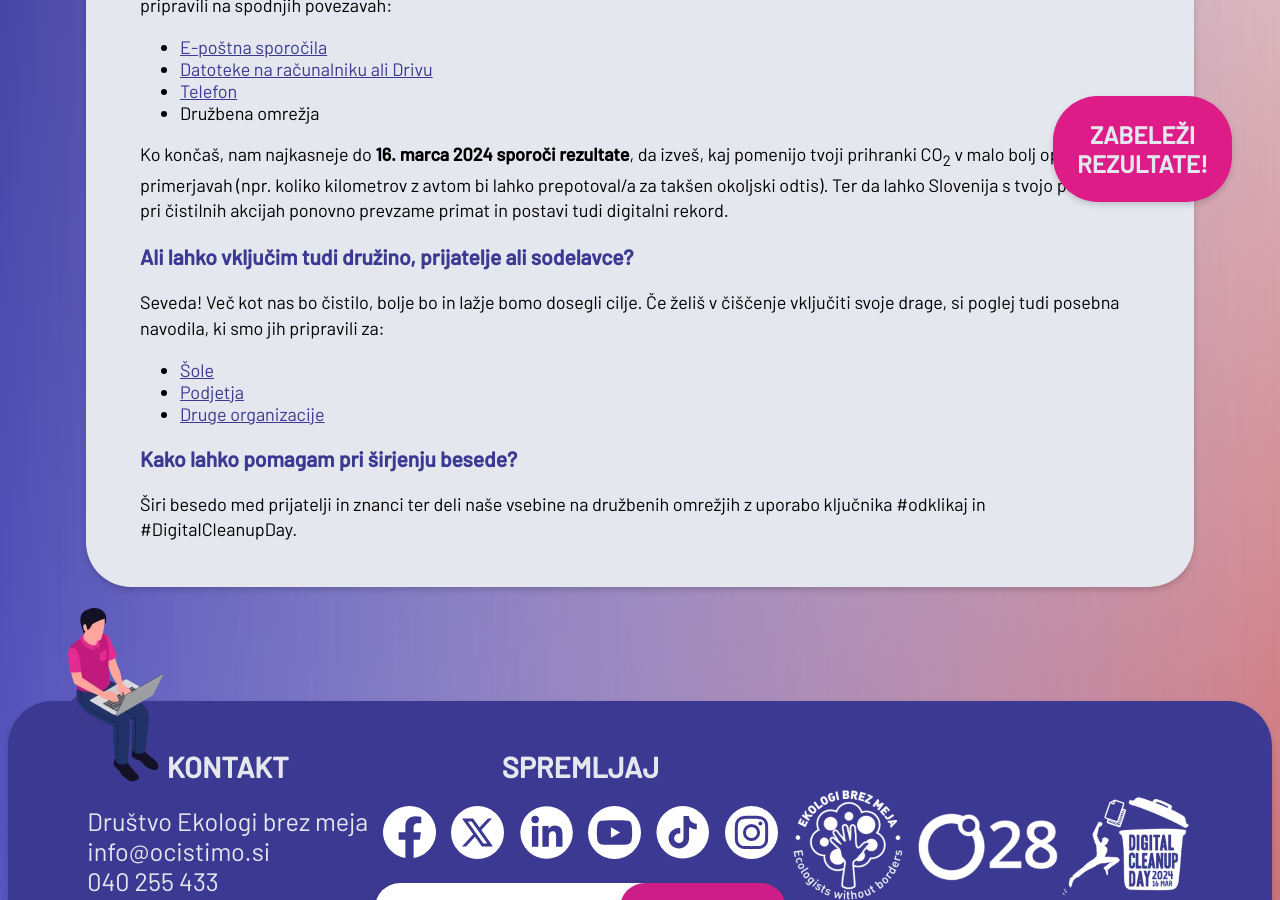
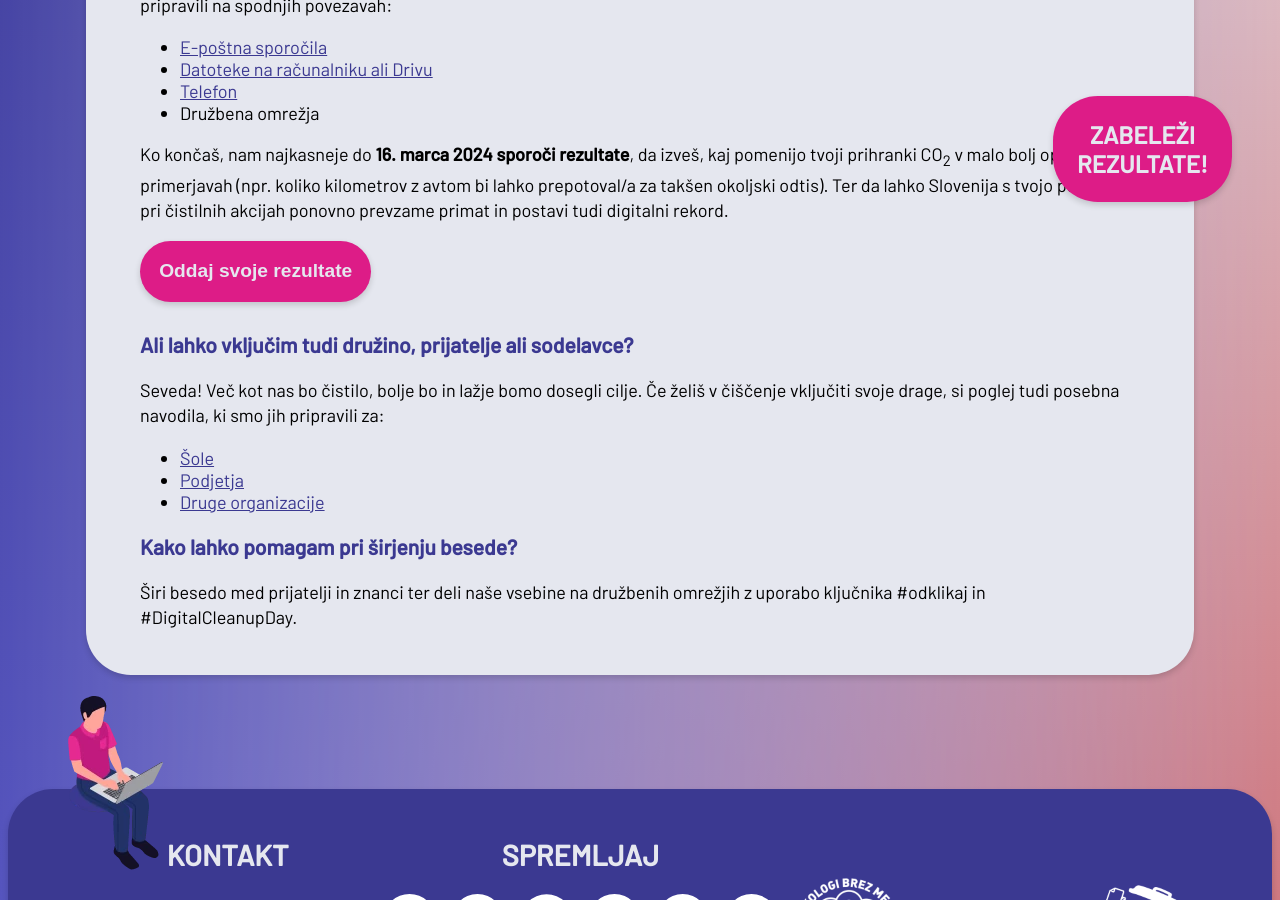
Before and after one commit to ewba/dcd-si, a Jekyll site: the page built from posameznik.md, in a window 1280 px wide and 900 px high, scrolled down 672 px. Built offline with Jekyll 4.4.1, drawn with Linux system fonts in a browser that asks for light colours.

Commit message:
Update posameznik.md

```diff
--- a/posameznik.md
+++ b/posameznik.md
@@ -17,6 +17,10 @@ Sodeluješ tako, da se lotiš čistilne akcije na svojih elektronskih napravah.
 
 Ko končaš, nam najkasneje do **16. marca 2024** **sporoči rezultate**, da izveš, kaj pomenijo tvoji prihranki CO<sub>2</sub> v malo bolj oprijemljivih primerjavah (npr. koliko kilometrov z avtom bi lahko prepotoval/a za takšen okoljski odtis). Ter da lahko Slovenija s tvojo pomočjo pri čistilnih akcijah ponovno prevzame primat in postavi tudi digitalni rekord.
 
+<button>
+		<a href="{{ site.submitURL }}">Oddaj svoje rezultate</a>
+</button>
+
 ### Ali lahko vključim tudi družino, prijatelje ali sodelavce?
 Seveda! Več kot nas bo čistilo, bolje bo in lažje bomo dosegli cilje. Če želiš v čiščenje vključiti svoje drage, si poglej tudi posebna navodila, ki smo jih pripravili za:
 - [Šole](sola.html)
```
